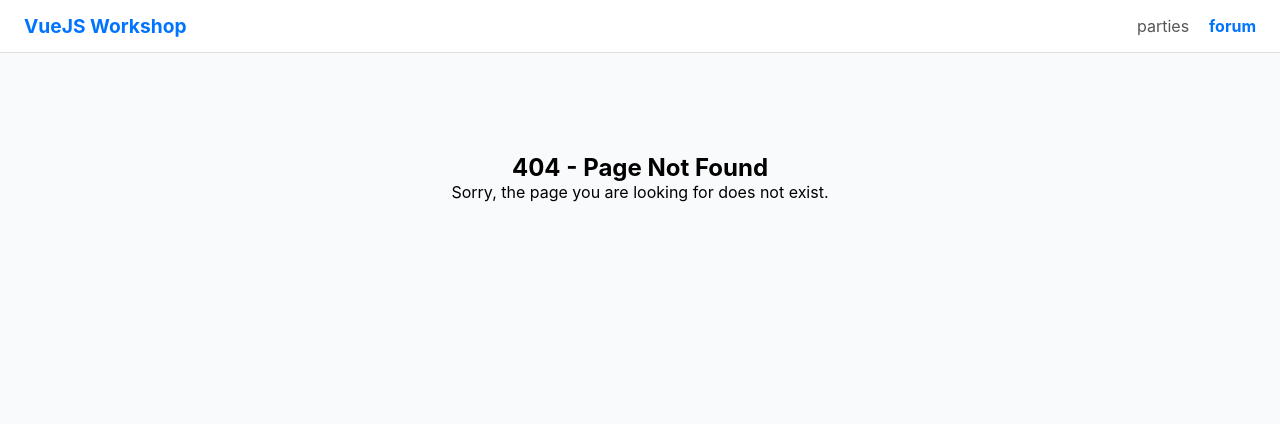
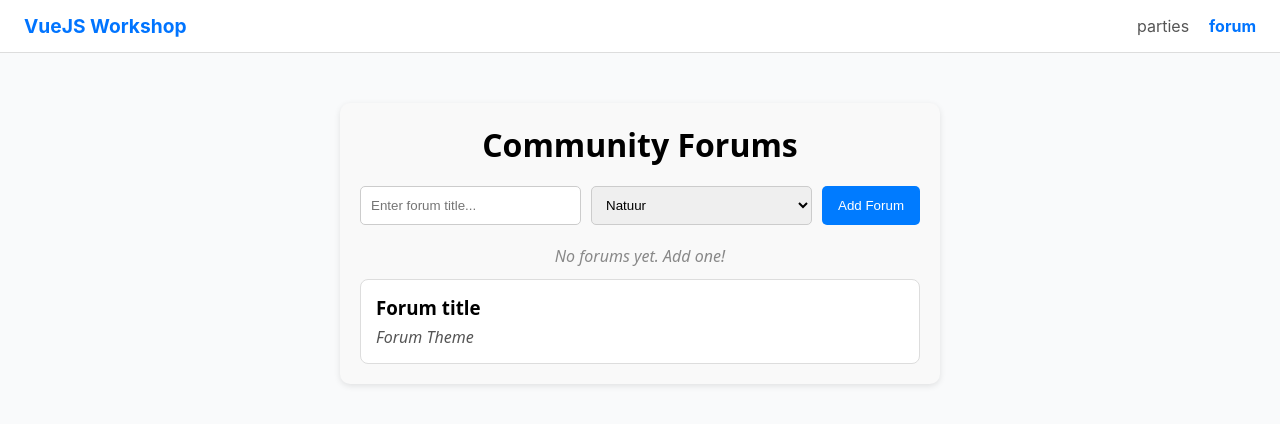
Before and after one commit to nysuri/vue-example-project, a Vue app: page /forum in a window 1280 px wide. Before the commit this address had no page. Shown: the top 424 px of the page. Built offline with nearby package versions, Linux system fonts and the light colour scheme.

Commit message:
chore: remove unused code

```diff
--- a/src/router/index.js
+++ b/src/router/index.js
@@ -9,6 +9,7 @@ const routes = [
   { path: '/party/:id', component: PartyDetailView },
   { path: '/:pathMatch(.*)*', component: PathNotFoundView },
   // Todo: Add ForumView here mapped to /forum
+  { path: '/forum', component: () => import('@/views/ForumView.vue') },
 ]
 
 export const router = createRouter({
--- a/src/views/ForumView.vue
+++ b/src/views/ForumView.vue
@@ -7,7 +7,7 @@
     <!-- TODO: add submit event handler to form -->
     <form class="add-forum">
       <!-- TODO: Bind input to reactive newTitle -->
-      <input type="text" v-model="newTitle" placeholder="Enter forum title..." />
+      <input type="text" placeholder="Enter forum title..." />
 
       <!-- Theme selection -->
       <!-- TODO: Bind select to reactive newTheme -->
```
